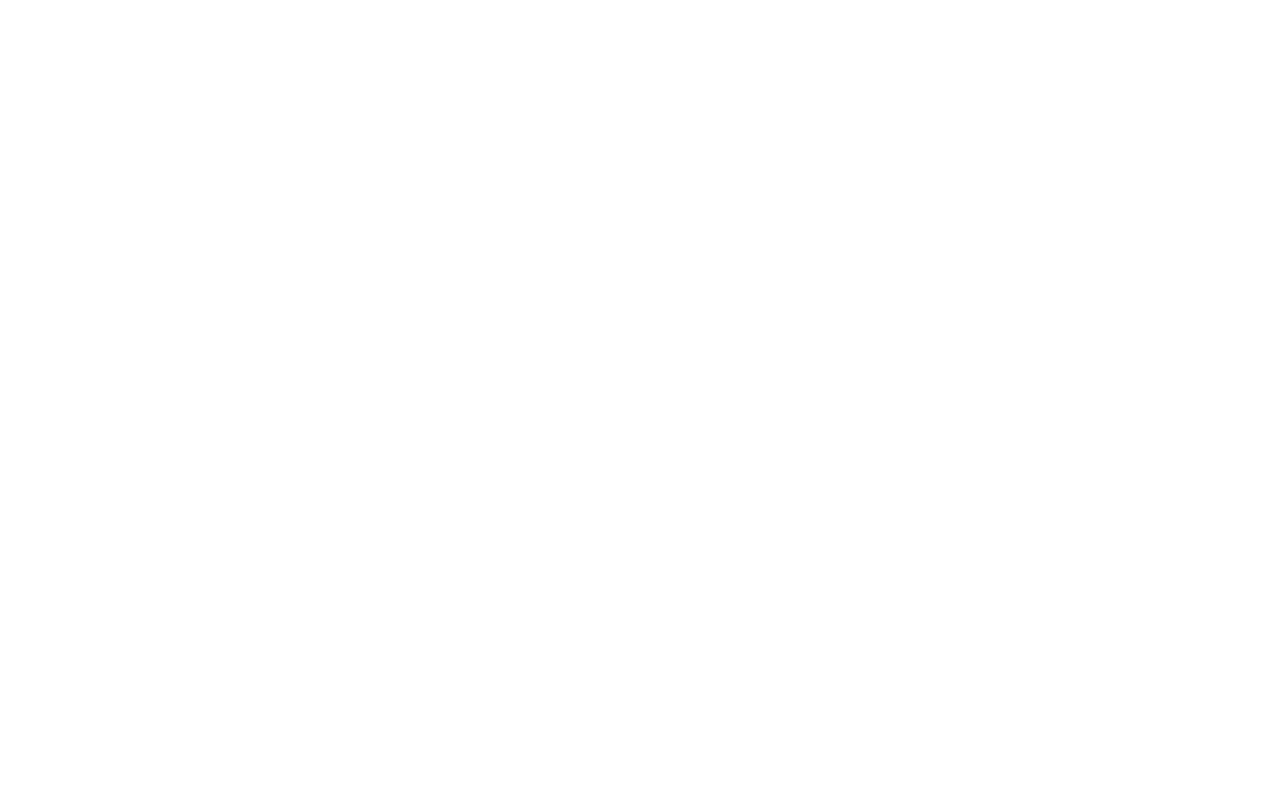
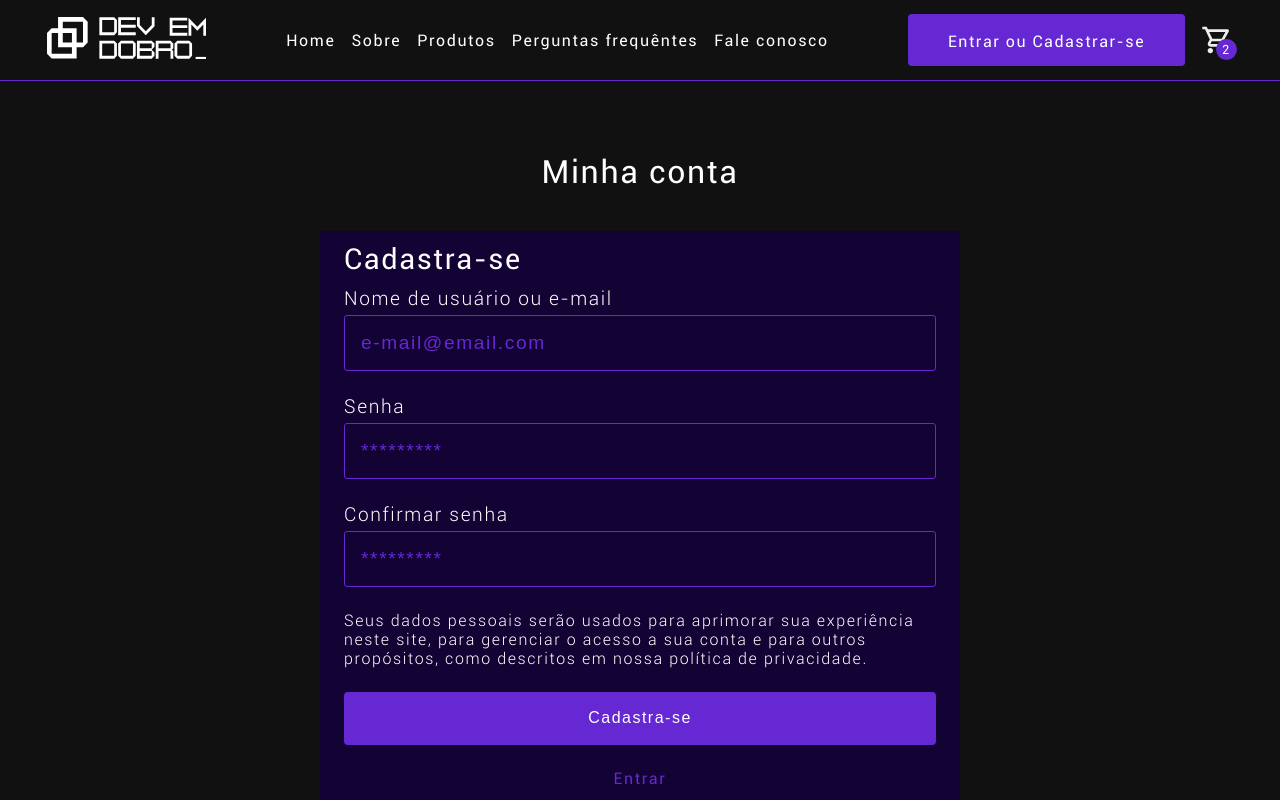
Before and after one commit to Leandro-Sousa-dev/ecommerce-ts, a React (Vite) app: page /signup in a window 1280 px wide. Before the commit this address had no page. Shown: the top 800 px of the page. Built offline with nearby package versions, Linux system fonts and the light colour scheme.

Commit message:
signup adicionado

```diff
--- a/src/pages/Login/index.tsx
+++ b/src/pages/LoginSignup/Login.tsx
@@ -62,7 +62,7 @@
 
                             </div>
                             <div className="singup">
-                                <Link to='/singup'>Criar uma conta</Link>
+                                <Link to='/signup'>Criar uma conta</Link>
 
                             </div>
                         </div>
--- /dev/null
+++ b/src/pages/LoginSignup/Signup.tsx
@@ -0,0 +1,80 @@
+import { Button } from "../../components/ui/Button";
+import { InputMessage } from "../../components/ui/InputMessage";
+import { InputStyled } from "../../components/ui/InputStyled";
+import { Container } from "../Home/styles"
+import { LoginContainer } from "./styles"
+import { useForm, SubmitHandler } from "react-hook-form";
+import { Link } from "react-router-dom";
+
+interface FormData {
+    email: string
+    password: string
+    passwordConfirm: string
+}
+
+export const Signup = () => {
+    const { register, handleSubmit, formState: { errors }, setError, setValue } = useForm<FormData>()
+
+    const handleSubmitForm: SubmitHandler<FormData> = (data) => {
+        const comparePasswords = data.password == data.passwordConfirm
+        if (!comparePasswords) {
+            setError('password', { message: 'Digite a mesma senha' })
+            setError('passwordConfirm', { message: 'Digite a mesma senha' })
+            setValue('passwordConfirm', '')
+            setValue('password', '')
+            return
+        }
+        console.log(data)
+    }
+
+    return (
+        <Container>
+            <LoginContainer>
+                <h2>Minha conta</h2>
+
+                <div className="loginCard">
+                    <h3>Cadastra-se</h3>
+                    <form onSubmit={handleSubmit(handleSubmitForm)}>
+                        <div className="login">
+                            <div className="relative">
+                                <label>
+                                    Nome de usuário ou e-mail
+                                    <InputStyled {...register('email', { required: "Campo obrigatório" })} type="text" placeholder="e-mail@email.com" />
+                                </label>
+                                {errors.email && <InputMessage $color="red">{errors.email.message}</InputMessage>}
+                            </div>
+                            <div className="relative">
+                                <label>
+                                    Senha
+                                    <InputStyled {...register('password', { required: "Campo obrigatório" })} type="password" placeholder="*********" />
+                                </label>
+                                {errors.password && <InputMessage $color="red">{errors.password.message}</InputMessage>}
+                            </div>
+                            <div className="relative">
+                                <label>
+                                    Confirmar senha
+                                    <InputStyled {...register('passwordConfirm', { required: "Campo obrigatório" })} type="password" placeholder="*********" />
+                                </label>
+                                {errors.passwordConfirm && <InputMessage $color="red">{errors.passwordConfirm.message}</InputMessage>}
+                            </div>
+
+                            <div className="signupTerms">
+                                <p>Seus dados pessoais serão usados para aprimorar sua experiência neste site, para gerenciar o acesso a sua conta e para outros propósitos, como descritos em nossa política de privacidade.</p>
+                            </div>
+                            <div className="submitBtn">
+                                <Button>Cadastra-se</Button>
+
+                            </div>
+                            <div className="singup">
+                                <Link to='/login'>Entrar</Link>
+
+                            </div>
+                        </div>
+                    </form>
+                </div>
+            </LoginContainer>
+
+        </Container >
+    )
+
+}
--- a/src/pages/Login/styles.ts
+++ b/src/pages/LoginSignup/styles.ts
@@ -8,7 +8,7 @@
     align-items: center;
     gap: 2.5rem;
 
-    padding-top: 2.5rem;
+    padding: 2.5rem 0;
 
     h2{
         font-size: 2rem;
@@ -104,6 +104,10 @@
                 color: ${theme.bgLightColor};
 
             }
+
+            .signupTerms{
+                font-weight: 300;
+            }
         }
     }
 
--- a/src/routes.tsx
+++ b/src/routes.tsx
@@ -4,13 +4,15 @@
 import { Home } from "./pages/Home"
 import { Cart } from "./pages/Cart"
 import { ProductsDetails } from "./pages/Product"
-import { Login } from "./pages/Login"
+import { Login } from "./pages/LoginSignup/Login"
+import { Signup } from "./pages/LoginSignup/Signup"
 
 export function AppRoutes() {
   return (
     <Routes>
       <Route path="/" element={<MainPage />}>
         <Route path="/" element={<Home />} />
+        <Route path="/signup" element={<Signup />} />
         <Route path="/login" element={<Login />} />
         <Route path="/cart" element={<Cart />} />
         <Route path="/products/:id" element={<ProductsDetails />} />
```
